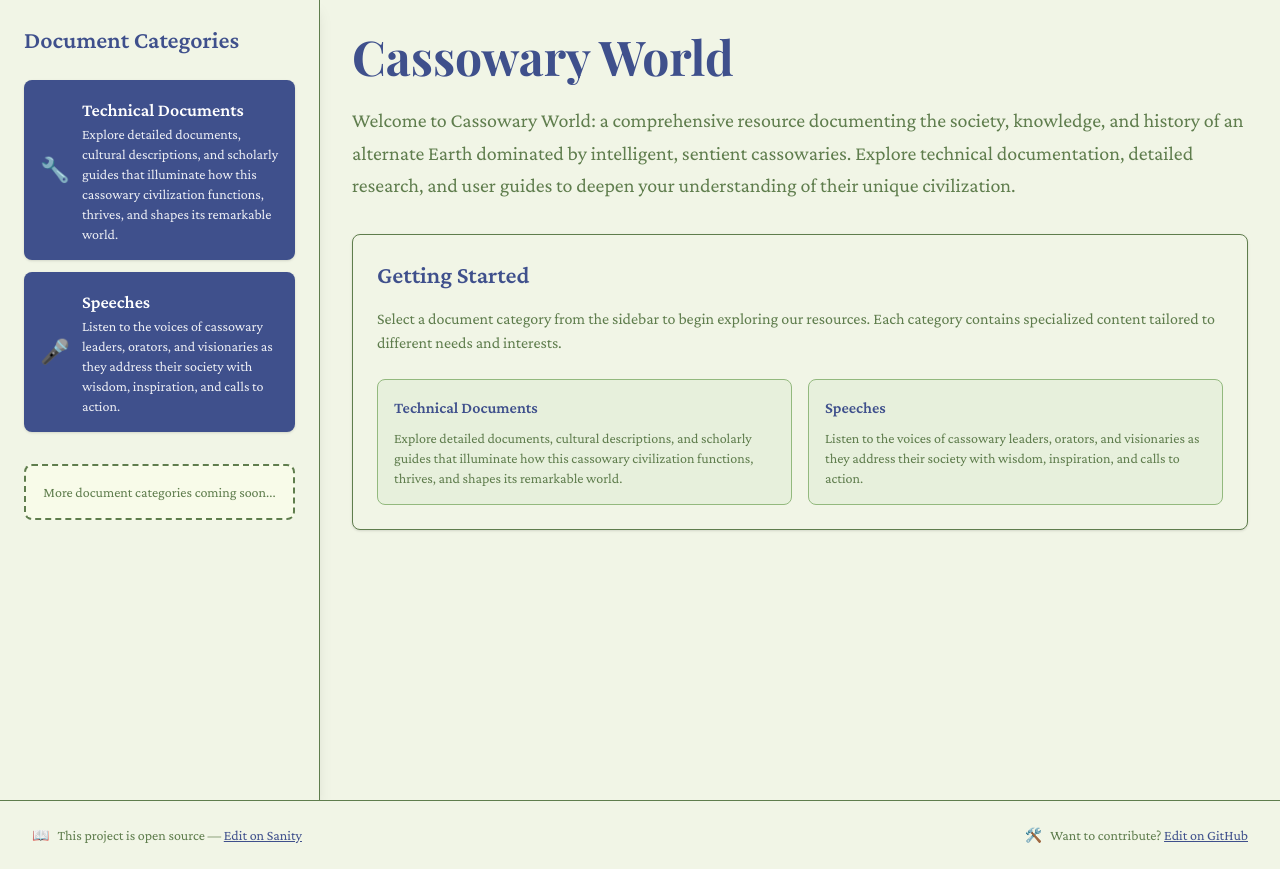
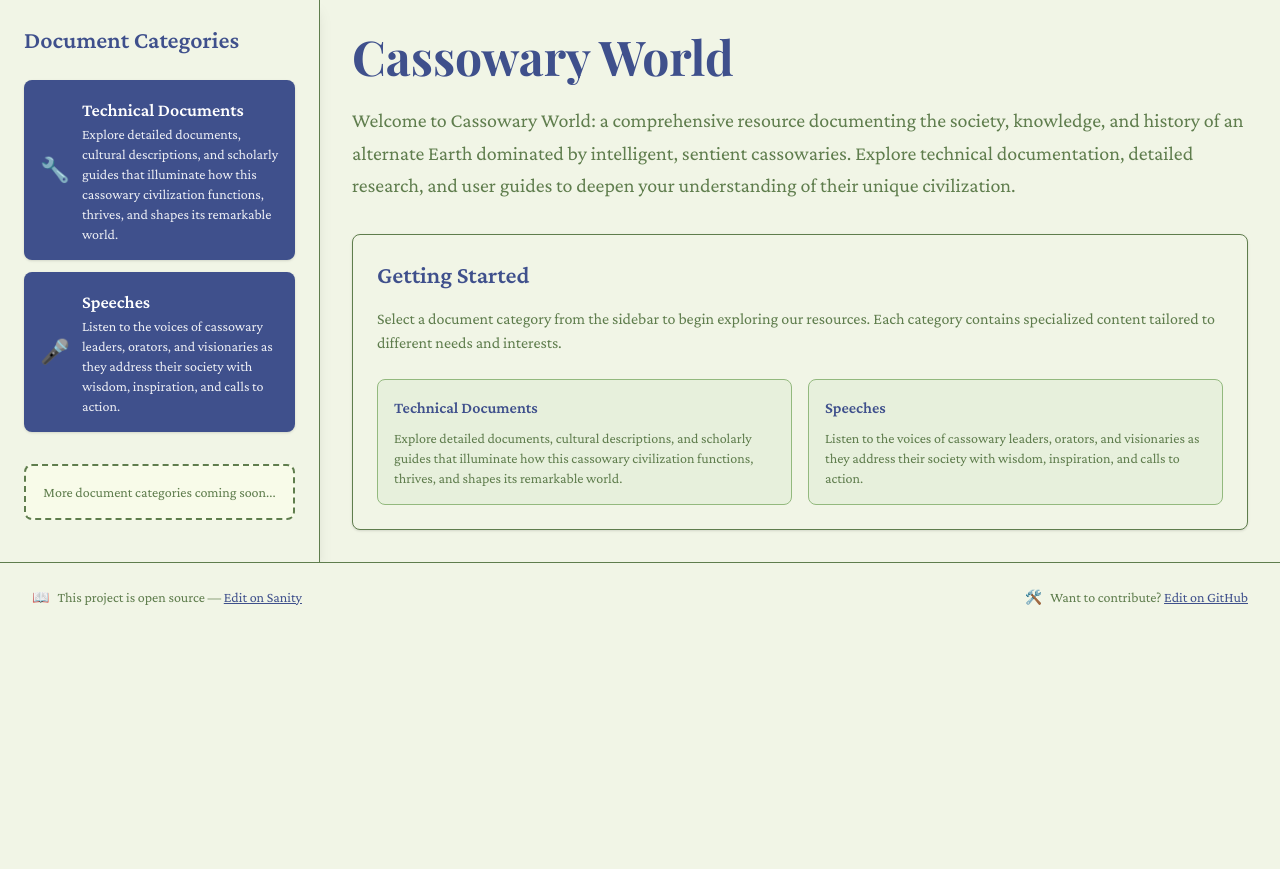
Before and after one commit to Crushford/cassowary-world, a Next.js app: page / in a window 1280 px wide. After the commit the page ends 800 px from the top, so only its background shows below. Built offline with nearby package versions, Linux system fonts and the light colour scheme.

Commit message:
Remove min-h-screen

```diff
--- a/src/app/layout.tsx
+++ b/src/app/layout.tsx
@@ -84,7 +84,7 @@ export default function RootLayout({
   return (
     <html lang="en">
       <body
-        className={`${playfair.variable} ${crimson.variable} ${mono.variable} antialiased min-h-screen flex flex-col`}
+        className={`${playfair.variable} ${crimson.variable} ${mono.variable} antialiased  flex flex-col`}
       >
         <div className="flex-1">{children}</div>
         <FooterBar />
--- a/src/app/page.tsx
+++ b/src/app/page.tsx
@@ -37,10 +37,7 @@ const documentCategories = [
 
 export default function HomePage() {
   return (
-    <div
-      className="flex min-h-screen"
-      style={{ backgroundColor: 'var(--background)' }}
-    >
+    <div className="flex " style={{ backgroundColor: 'var(--background)' }}>
       {/* Left Sidebar */}
       <aside className="sidebar">
         <div className="p-6">
--- a/src/app/speeches/[slug]/page.tsx
+++ b/src/app/speeches/[slug]/page.tsx
@@ -33,7 +33,7 @@ export default async function SpeechPage({
     : null
 
   return (
-    <main className="container mx-auto min-h-screen p-8 flex flex-col gap-4">
+    <main className="container mx-auto  p-8 flex flex-col gap-4">
       <Link href="/speeches" className="back-link">
         ← Back to speeches
       </Link>
--- a/src/app/speeches/page.tsx
+++ b/src/app/speeches/page.tsx
@@ -16,7 +16,7 @@ export default async function SpeechesList() {
   )
 
   return (
-    <main className="container mx-auto min-h-screen p-8">
+    <main className="container mx-auto  p-8">
       <h1 className="text-4xl font-bold mb-8 text-[var(--color-cassowary)]">
         Speeches
       </h1>
--- a/src/app/technical-docs/[slug]/page.tsx
+++ b/src/app/technical-docs/[slug]/page.tsx
@@ -32,7 +32,7 @@ export default async function TechnicalDocumentPage({
     : null
 
   return (
-    <main className="container mx-auto min-h-screen p-8 flex flex-col gap-4">
+    <main className="container mx-auto  p-8 flex flex-col gap-4">
       <Link href="/technical-docs" className="back-link">
         ← Back to documents
       </Link>
--- a/src/app/technical-docs/compiled/page.tsx
+++ b/src/app/technical-docs/compiled/page.tsx
@@ -33,7 +33,7 @@ export default async function CompiledTechnicalDocsPage() {
     .join('')
 
   return (
-    <main className="container mx-auto min-h-screen p-8">
+    <main className="container mx-auto  p-8">
       <div className="mb-8">
         <Link
           href="/technical-docs"
--- a/src/app/technical-docs/page.tsx
+++ b/src/app/technical-docs/page.tsx
@@ -33,7 +33,7 @@ export default async function TechnicalDocumentIndexPage() {
   )
 
   return (
-    <main className="container mx-auto min-h-screen p-8">
+    <main className="container mx-auto  p-8">
       <div className="flex justify-between items-center mb-8">
         <h1 className="text-4xl font-bold text-[var(--color-cassowary)]">
           Technical Documents
```
